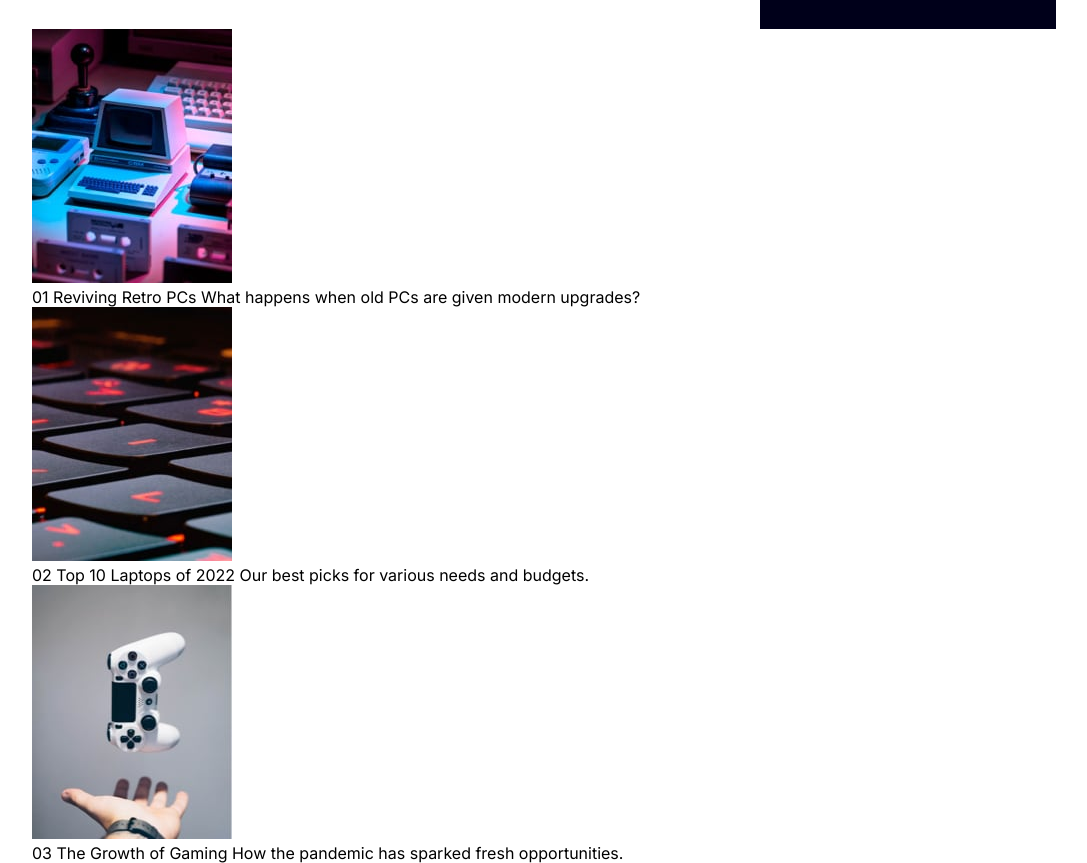
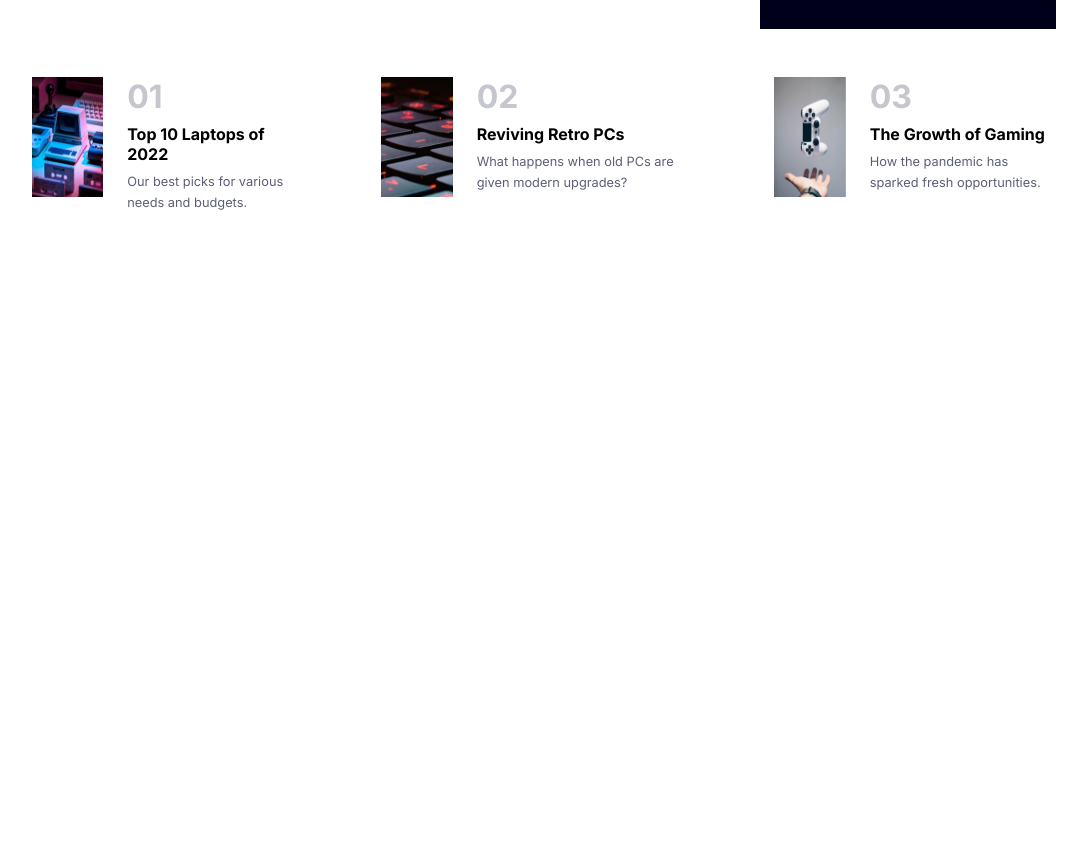
Before and after one commit to levanl/news-homepage, a plain HTML site: page index.html in a window 1280 px wide. Shown: the part 784-1647 px from the top of the page, without its empty margins (96-1183 px from the left). After the commit the page ends 1126 px from the top, so only its background shows below. Drawn offline with Linux system fonts and the light colour scheme.

Commit message:
desktop design done

```diff
--- a/index.html
+++ b/index.html
@@ -82,9 +82,10 @@
           <img src="image-retro-pcs.jpg" alt="">
         </div>
         <div class="info-cont">
-          <p>01
-            Reviving Retro PCs
-            What happens when old PCs are given modern upgrades?</p>
+          <span class="number-tag">01</span>
+          <span class="description-tag">Top 10 Laptops of 2022</span>
+
+          <p>Our best picks for various needs and budgets.</p>
         </div>
       </div>
       <div class="more-info--cont">
@@ -92,9 +93,10 @@
           <img src="image-top-laptops.jpg" alt="">
         </div>
         <div class="info-cont">
-          <p>02
-            Top 10 Laptops of 2022
-            Our best picks for various needs and budgets.</p>
+          <span class="number-tag">02</span>
+          <span class="description-tag">Reviving Retro PCs</span>
+
+          <p>What happens when old PCs are given modern upgrades?</p>
         </div>
       </div>
       <div class="more-info--cont">
@@ -102,9 +104,10 @@
           <img src="image-gaming-growth.jpg" alt="">
         </div>
         <div class="info-cont">
-          <p>03
-            The Growth of Gaming
-            How the pandemic has sparked fresh opportunities.</p>
+          <span class="number-tag">03</span>
+          <span  class="description-tag">The Growth of Gaming</span>
+
+          <p>How the pandemic has sparked fresh opportunities.</p>
         </div>
       </div>
     </div>
@@ -113,45 +116,6 @@
 
 
 
-
-
-
-  <!-- Home
-  New
-  Popular
-  Trending
-  Categories
-
-  The Bright Future of Web 3.0?
-
-  We dive into the next evolution of the web that claims to put the power of the platforms back into the hands of the people.
-  But is it really fulfilling its promise?
-
-  Read more
-
-  New
-
-  Hydrogen VS Electric Cars
-  Will hydrogen-fueled cars ever catch up to EVs?
-
-  The Downsides of AI Artistry
-  What are the possible adverse effects of on-demand AI image generation?
-
-  Is VC Funding Drying Up?
-  Private funding by VC firms is down 50% YOY. We take a look at what that means.
-
-  01
-  Reviving Retro PCs
-  What happens when old PCs are given modern upgrades?
-
-  02
-  Top 10 Laptops of 2022
-  Our best picks for various needs and budgets.
-
-  03
-  The Growth of Gaming
-  How the pandemic has sparked fresh opportunities. -->
-
   <!-- <div class="attribution">
     Challenge by <a href="https://www.frontendmentor.io?ref=challenge" target="_blank">Frontend Mentor</a>.
     Coded by <a href="#">Levan Loladze</a>.
--- a/styles.css
+++ b/styles.css
@@ -22,9 +22,10 @@ body {
     font-family: 'Inter', sans-serif;
     /* display: grid;
     place-items: center; */
-    padding-top: 5rem;
-    padding-left: 8rem;
-    padding-right: 8rem;
+    margin-top: 5rem;
+    margin-left: 8rem;
+    margin-right: 8rem;
+    margin-bottom: 8rem;
 }
 
 .container {
@@ -130,3 +131,54 @@ body {
     letter-spacing: .2rem;
     font-weight: 700;
 }
+
+
+.more-info {
+    display: flex;
+    margin-top: 3rem;
+    gap: 5.5rem;
+}
+
+
+.more-info--cont {
+    display: flex;
+    flex-direction: row;
+    gap: 1.5rem;
+}
+
+.info-img{
+    width: 120px;
+    height: 120px;
+}
+
+.info-img img {
+    width: 100%;
+    height: 100%;
+    display: block;
+}
+
+.info-cont {
+    display: flex;
+    overflow: hidden;
+    flex-direction: column;
+    gap: .5rem;
+}
+
+.number-tag {
+    color: var(--neutral-2);
+    font-size: 2rem;
+    font-weight: 600;
+
+}
+
+.description-tag {
+    font-size: 1rem;
+    font-weight: 700;
+}
+
+
+.info-cont p {
+    color: var(--neutral-3);
+    line-height: 1.3rem;
+    font-size: .8rem;
+}
```
